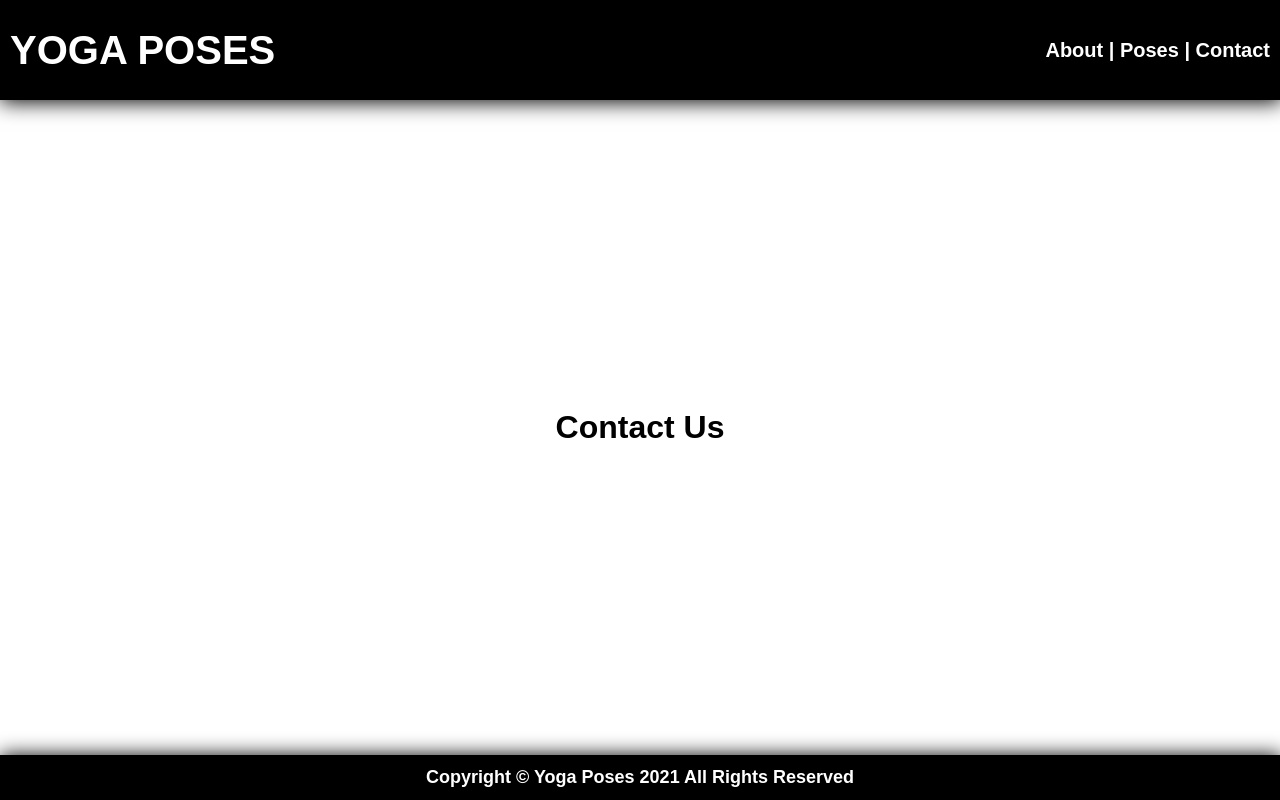
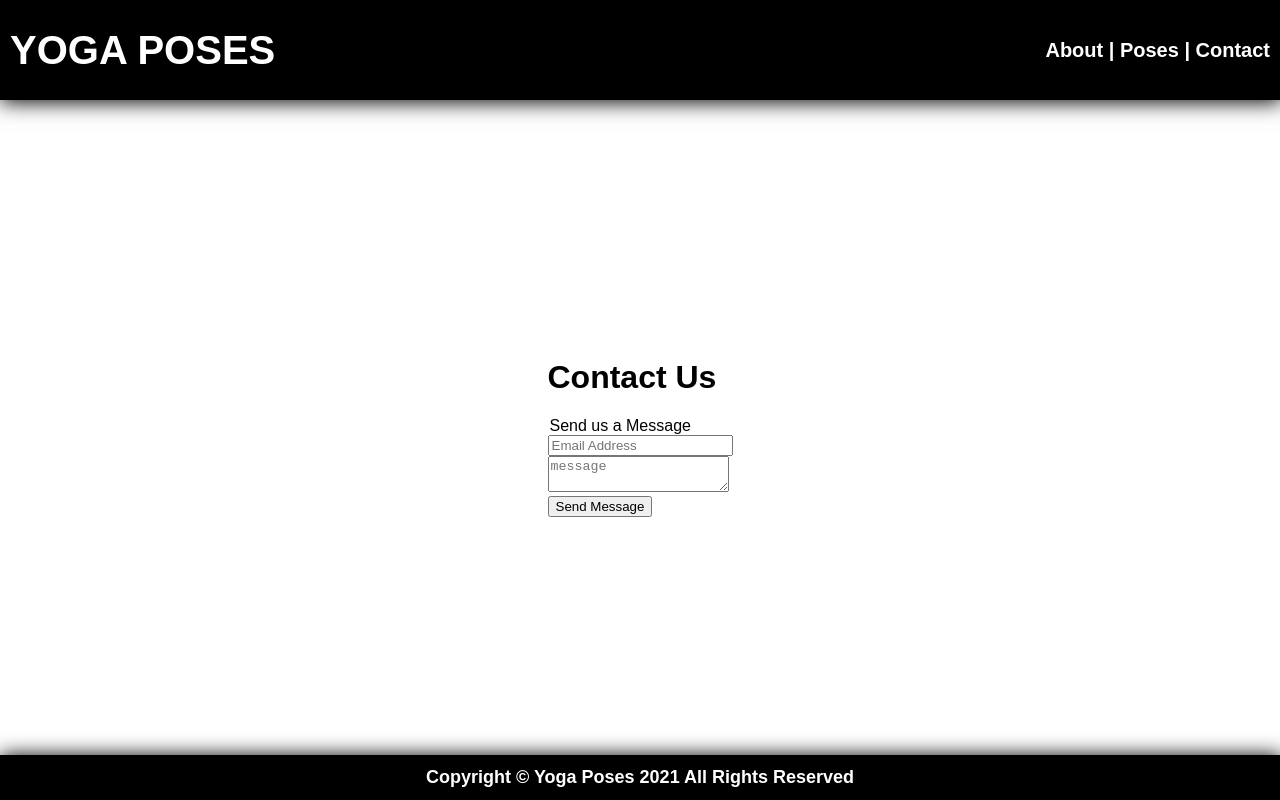
Before and after one commit to cabbycab/yoga_poses_frontend, a React (Create React App) app: page / in a window 1280 px wide. Built offline with nearby package versions, Linux system fonts and the light colour scheme.

Commit message:
added router and form data

```diff
--- a/src/App.js
+++ b/src/App.js
@@ -2,11 +2,13 @@ import Header from "./components/Header/Header";
 import Footer from "./components/Footer/Footer";
 import FormRequest from "./components/FormRequest/FormRequest";
 import "./App.css";
+import { Route, Switch, Redirect } from "react-router-dom";
 
 function App() {
   return (
     <div className="App">
       <Header />
+
       <FormRequest />
       <Footer />
     </div>
--- a/src/components/FormRequest/FormRequest.js
+++ b/src/components/FormRequest/FormRequest.js
@@ -1,11 +1,90 @@
 import "./FormRequest.css";
+import { useState } from "react";
 
 function FormRequest(props) {
+  const [emailState, setEmailState] = useState({
+    email: "",
+  });
+  const [message, setMessage] = useState({
+    message: "",
+  });
+
+  // TODO seperate the following into a services file
+
+  function handleEmailChange(e) {
+    setEmailState((prevState) => ({
+      ...prevState,
+      [e.target.name]: e.target.value,
+    }));
+  }
+
+  function handleMessageChange(e) {
+    setMessage((prevState) => ({
+      ...prevState,
+      [e.target.name]: e.target.value,
+    }));
+  }
+  // fetch:'https://jlong-portfolio-backend.herokuapp.com/send'
+  // fetch: 'http://localhost:3001/send'
+  const submitEmail = async (e) => {
+    // e.preventDefault()
+    console.log({ emailState, message });
+    const response = await fetch("https://localhost:3001/", {
+      method: "POST",
+      headers: {
+        "Content-type": "application/json",
+      },
+      body: JSON.stringify({ emailState, message }),
+    })
+      .then((res) => res.json())
+      .then(alert("message sent"));
+    // const resData = await response.json()
+    // if (resData.status === 'success'){
+    //     alert('Message Sent')
+    //     this.resetForm()
+    // } else if(resData.status === 'fail'){
+    //     alert('Message failed to send')
+    // }
+  };
+
   return (
     <main>
       <header>
         <h1>Contact Us</h1>
-        <div></div>
+        <div className="container">
+          <div>
+            <form className="form-horizontal" onSubmit={submitEmail}>
+              <legend>Send us a Message</legend>
+              <div className="form-group">
+                <div>
+                  <input
+                    type="text"
+                    name="email"
+                    placeholder="Email Address"
+                    onChange={handleEmailChange}
+                    value={emailState.email}
+                    required
+                  />
+                </div>
+              </div>
+              <div>
+                <div>
+                  <textarea
+                    name="message"
+                    type="text"
+                    placeholder="message"
+                    value={message.message}
+                    onChange={handleMessageChange}
+                    required
+                  />
+                </div>
+              </div>
+              <div>
+                <button type="submit">Send Message</button>
+              </div>
+            </form>
+          </div>
+        </div>
       </header>
     </main>
   );
--- a/src/index.js
+++ b/src/index.js
@@ -1,14 +1,17 @@
-import React from 'react';
-import ReactDOM from 'react-dom';
-import './index.css';
-import App from './App';
-import reportWebVitals from './reportWebVitals';
+import React from "react";
+import ReactDOM from "react-dom";
+import "./index.css";
+import App from "./App";
+import reportWebVitals from "./reportWebVitals";
+import { BrowserRouter as Router, Route } from "react-router-dom";
 
 ReactDOM.render(
   <React.StrictMode>
-    <App />
+    <Router>
+      <Route component={App} />
+    </Router>
   </React.StrictMode>,
-  document.getElementById('root')
+  document.getElementById("root")
 );
 
 // If you want to start measuring performance in your app, pass a function
```
Also changed, not shown: public/logo192.png (added), 1 other file (tests, documents, lock files or other folders).
